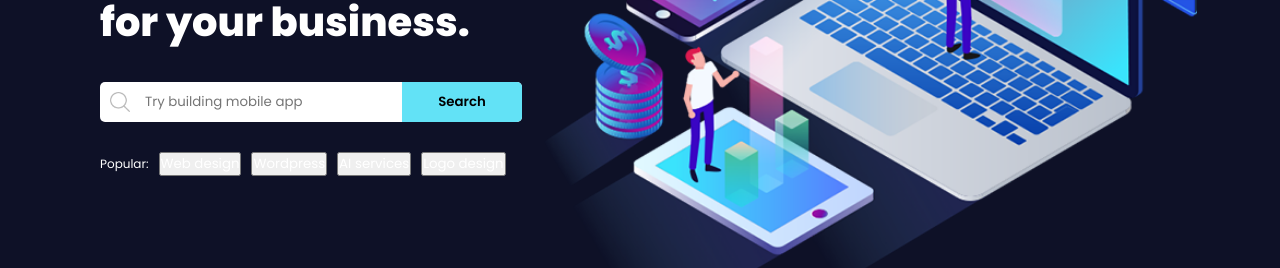
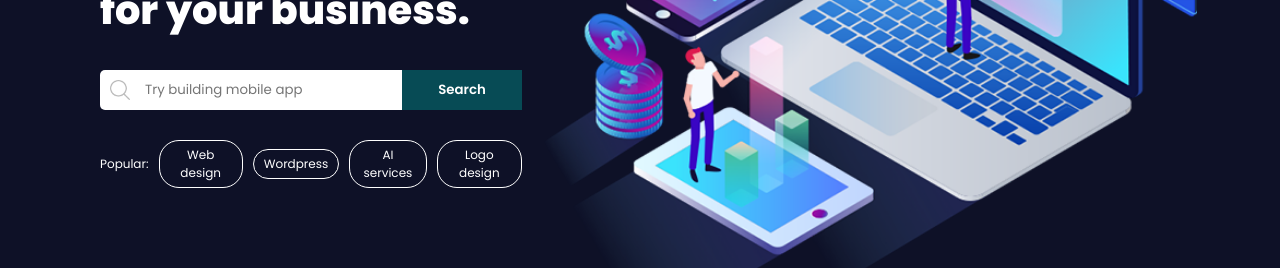
Before and after one commit to HarenaFiantso/TalentaUI, a React (Vite) app: page / in a window 1280 px wide. Shown: the part 354-622 px from the top of the page. Built offline with nearby package versions, Linux system fonts and the light colour scheme.

Commit message:
style: Finish the design of the featured component

```diff
--- a/src/components/featured/Featured.scss
+++ b/src/components/featured/Featured.scss
@@ -56,11 +56,15 @@
           width: 120px;
           height: 40px;
           border: none;
-          background-color: #62e2f6;
-          color: black;
+          background-color: #074b55;
+          color: white;
           font-weight: 600;
           cursor: pointer;
-          border-radius: 0 5px 5px 0;
+          transition: .5s all ease;
+
+          &:hover {
+            background-color: #04333a;
+          }
         }
       }
 
@@ -73,7 +77,7 @@
           font-size: 12px;
         }
 
-        .button {
+        button {
           color: white;
           background-color: transparent;
           border: 1px solid white;
```
